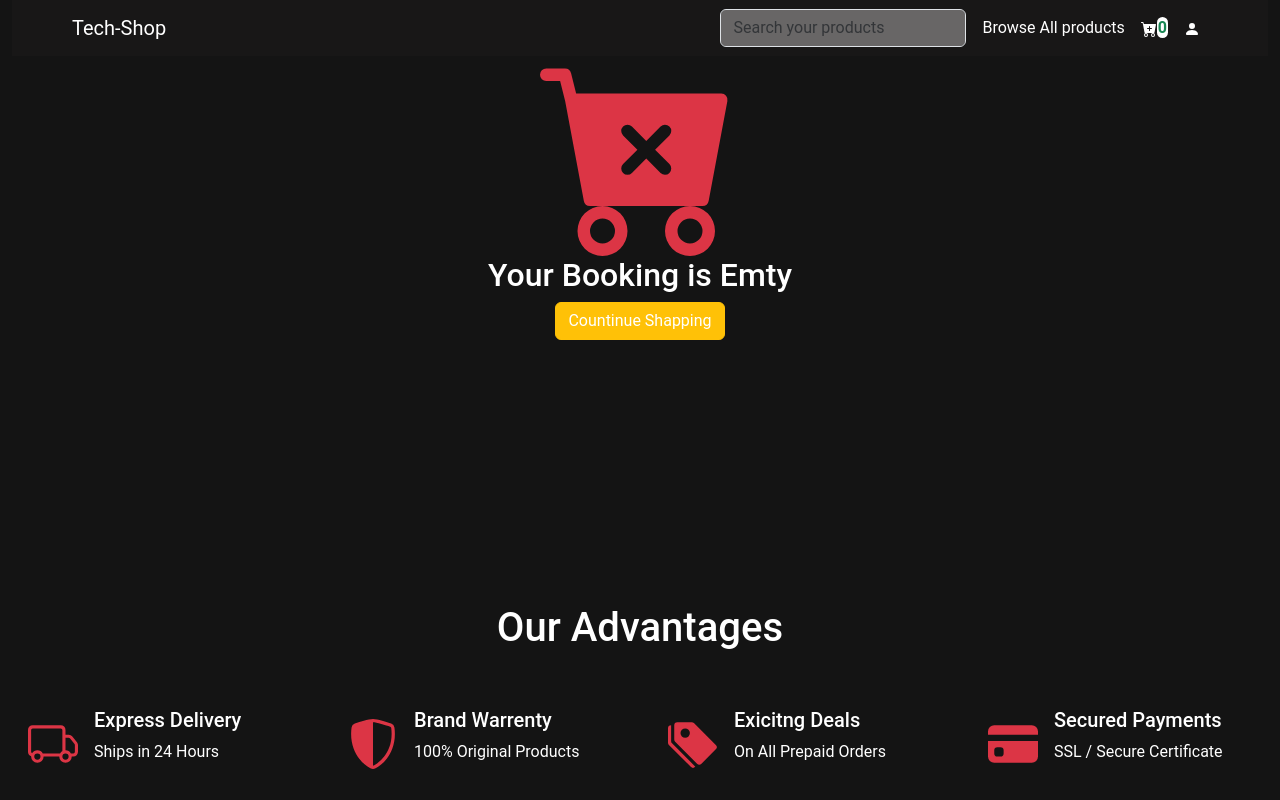
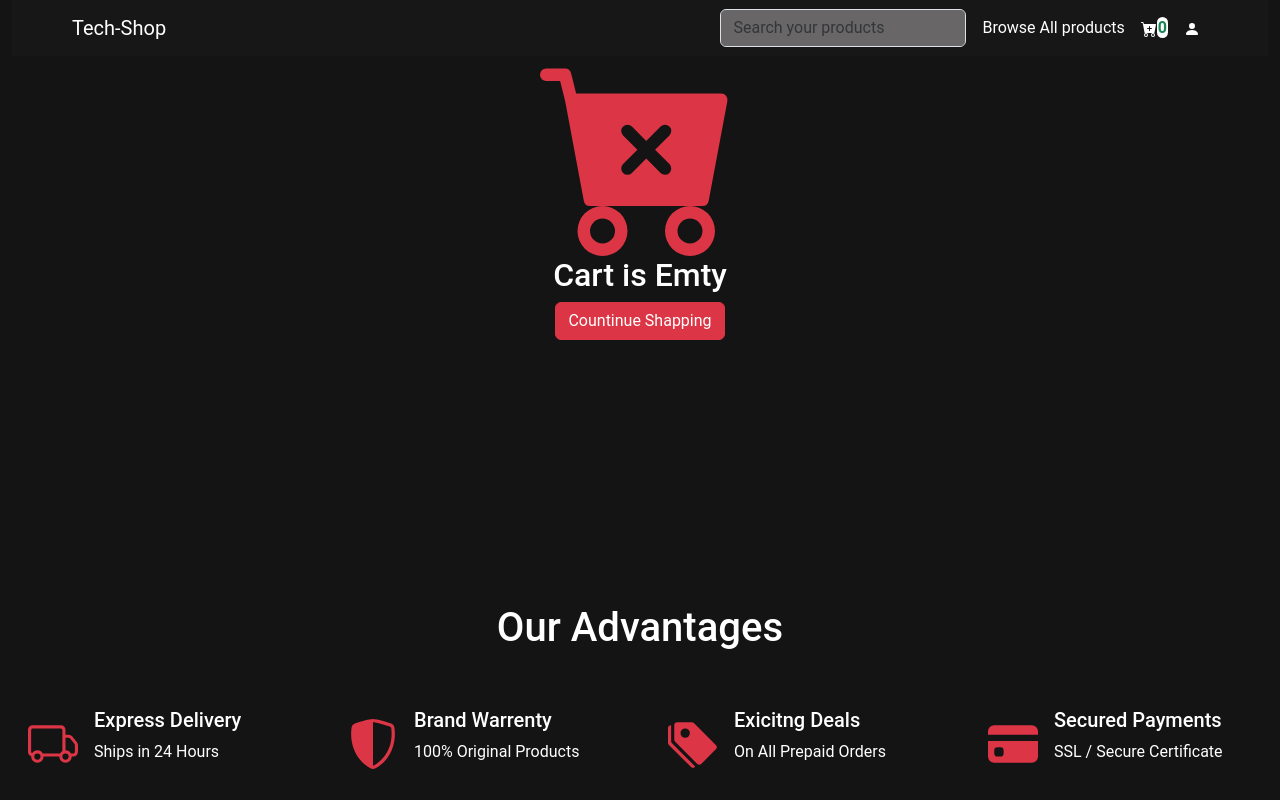
Before and after one commit to NarasaNarayan/Ecommerce, a React (Create React App) app: page /Cart in a window 1280 px wide. Shown: the top 800 px of the page. Built offline with nearby package versions, Linux system fonts and the light colour scheme.

Commit message:
some changes

```diff
--- a/src/Components/Cart.js
+++ b/src/Components/Cart.js
@@ -24,9 +24,9 @@ const Cart = ({ cartData, decrement, increment, deleteHandler }) => {
   <path d="M.5 1a.5.5 0 0 0 0 1h1.11l.401 1.607 1.498 7.985A.5.5 0 0 0 4 12h1a2 2 0 1 0 0 4 2 2 0 0 0 0-4h7a2 2 0 1 0 0 4 2 2 0 0 0 0-4h1a.5.5 0 0 0 .491-.408l1.5-8A.5.5 0 0 0 14.5 3H2.89l-.405-1.621A.5.5 0 0 0 2 1zM6 14a1 1 0 1 1-2 0 1 1 0 0 1 2 0m7 0a1 1 0 1 1-2 0 1 1 0 0 1 2 0M7.354 5.646 8.5 6.793l1.146-1.147a.5.5 0 0 1 .708.708L9.207 7.5l1.147 1.146a.5.5 0 0 1-.708.708L8.5 8.207 7.354 9.354a.5.5 0 1 1-.708-.708L7.793 7.5 6.646 6.354a.5.5 0 1 1 .708-.708"/>
 </svg>
    </div>
-<h2 className='text-white text-center'> Your Booking is Emty</h2>
+<h2 className='text-white text-center'> Cart is Emty</h2>
 <h4 className='text-center'>
-<Link to='/' className='text-white btn btn-warning' >Countinue Shapping</Link>
+<Link to='/' className='text-white btn btn-danger' >Countinue Shapping</Link>
 </h4>
         </div>
          :
--- a/src/Components/Navbar.js
+++ b/src/Components/Navbar.js
@@ -76,7 +76,7 @@ const Navbar = ({ number, getProductData,islogin }) => {
       </nav>
      </div>
 
-      <div className='bg-white w-25 '>
+      <div className='bg-white w-100 '>
 
 
         {
@@ -85,19 +85,21 @@ const Navbar = ({ number, getProductData,islogin }) => {
           searchData.filter(item => {
 
             if (inputData.length === 0) {
-              return;
+              return ;
 
             }
             else if (item.title.toLowerCase().includes(inputData.toLowerCase())) {
               return item
             }
+            else{
+              return <h1>no data found</h1>
+            }
 
 
           }).slice(0, 5)
             .map((title) => (
-              <div >
-
-                <span onClick={() => getSearchItemShow(title)} className='text-black text-center ' style={{cursor:'pointer'}}>{title.title}</span>
+              <div>
+<span onClick={() => getSearchItemShow(title)} className='text-black text-center ' style={{cursor:'pointer'}}>{title.title}</span>
                 <br /></div>
             ))
         }
--- a/src/Components/TopProducts.js
+++ b/src/Components/TopProducts.js
@@ -1,6 +1,6 @@
 import React, { } from 'react'
 import Buttons from './Buttons'
-import { useNavigate } from 'react-router-dom'
+import { Link, useNavigate } from 'react-router-dom'
 import Courosel from './Courosel'
 import Multicorousel from './Multicorousel'
 
@@ -94,7 +94,7 @@ const TopProducts = ({ getProductData, Data, getCartData, menuitems, filterData,
       <div class="col-6 col-sm-6 col-md-3 col-lg-3 ">
       <div class="card border" style={{ backgroundColor: ' rgb(20,18,20)' }} >
   <div class="card-body">
-    <a href="#" class="btn btn-danger">Browse All Products</a>
+    <Link to="/Specification" class="btn btn-danger">Browse All Products</Link>
   </div>
 
 </div>
```
